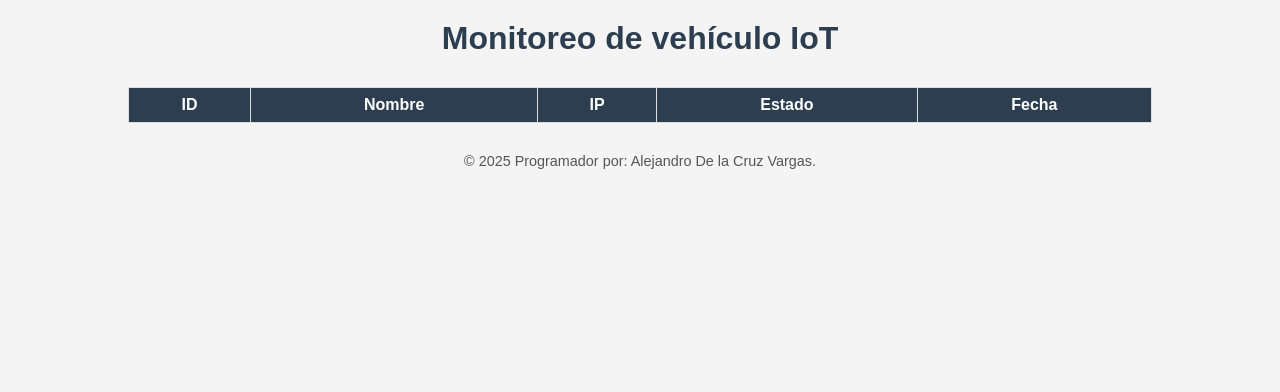
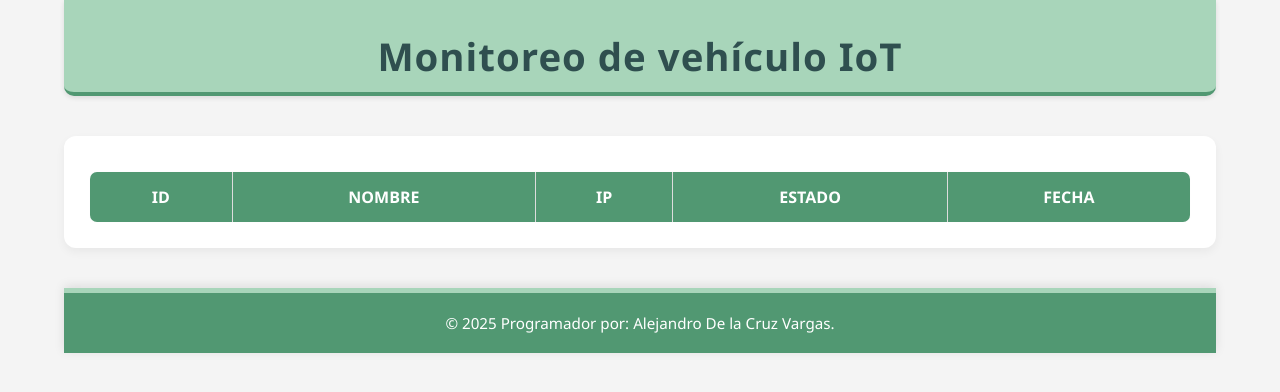
Before and after one commit to AlejandroD78a/IoT-monitor, a plain HTML site: page index.html in a window 1280 px wide. Drawn offline with Linux system fonts and the light colour scheme; no server answers.

Commit message:
Update styles.css

```diff
--- a/css/styles.css
+++ b/css/styles.css
@@ -1,3 +1,4 @@
+/* Reset y base */
 * {
     margin: 0;
     padding: 0;
@@ -5,36 +6,55 @@
 }
 
 body {
-    font-family: Arial, sans-serif;
+    font-family: 'Segoe UI', Tahoma, Geneva, Verdana, sans-serif;
     background-color: #f4f4f4;
     color: #333;
+    min-height: 100vh;
+    display: flex;
+    flex-direction: column;
 }
 
+/* Contenedor general */
 .container {
-    width: 80%;
+    width: 90%;
+    max-width: 1200px;
     margin: 0 auto;
+    flex: 1;
 }
 
+/* Encabezado */
 header {
     text-align: center;
-    margin-top: 20px;
+    padding: 30px 0 10px;
+    background-color: #a8d5ba;
+    border-bottom: 4px solid #519872;
+    border-radius: 0 0 10px 10px;
+    box-shadow: 0 2px 5px rgba(0,0,0,0.1);
 }
 
 h1 {
-    font-size: 2em;
-    color: #2c3e50;
+    font-size: 2.4em;
+    color: #2f4f4f;
+    letter-spacing: 1px;
 }
 
+/* Sección de la tabla */
 section {
-    margin-top: 30px;
-    text-align: center;
+    margin: 40px 0;
+    background-color: #ffffff;
+    padding: 25px;
+    border-radius: 12px;
+    box-shadow: 0 4px 10px rgba(0,0,0,0.05);
 }
 
+/* Tabla */
 table {
     width: 100%;
     border-collapse: collapse;
-    margin: 20px 0;
-    background-color: #fff;
+    margin-top: 10px;
+    background-color: #fefefe;
+    border-radius: 8px;
+    overflow: hidden;
 }
 
 table, th, td {
@@ -42,18 +62,33 @@ table, th, td {
 }
 
 th, td {
-    padding: 8px;
+    padding: 14px;
     text-align: center;
 }
 
 th {
-    background-color: #2c3e50;
-    color: #fff;
+    background-color: #519872;
+    color: #ffffff;
+    text-transform: uppercase;
 }
 
+tbody tr:nth-child(even) {
+    background-color: #f9f9f9;
+}
+
+tbody tr:hover {
+    background-color: #d8f1e2;
+    transition: background-color 0.3s ease;
+}
+
+/* Footer */
 footer {
+    background-color: #519872;
+    color: #ffffff;
     text-align: center;
-    margin-top: 30px;
-    font-size: 0.9em;
-    color: #555;
+    padding: 20px;
+    font-size: 0.95em;
+    margin-top: auto;
+    border-top: 5px solid #a8d5ba;
+    box-shadow: 0 -2px 10px rgba(0,0,0,0.1);
 }
```
